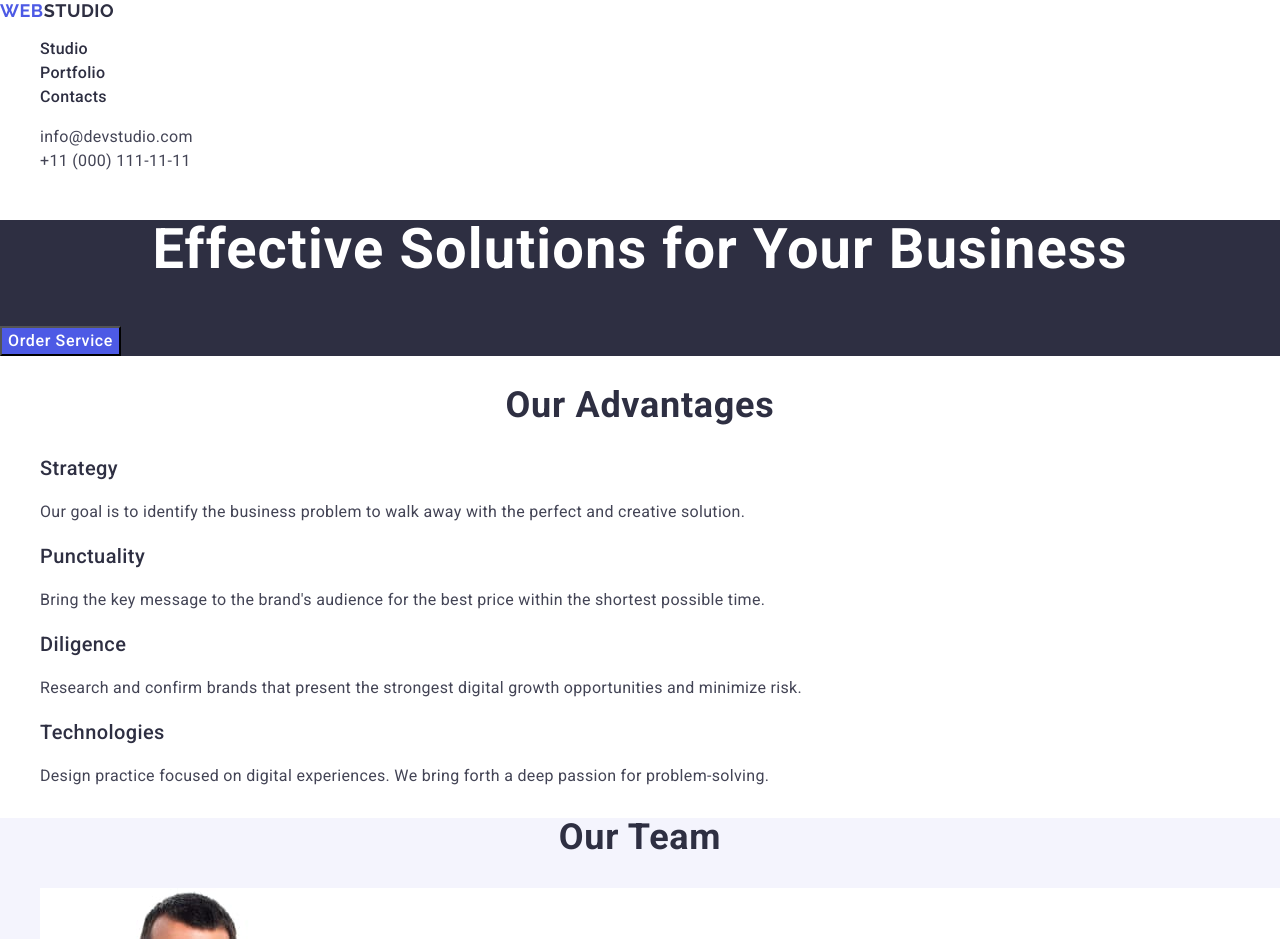
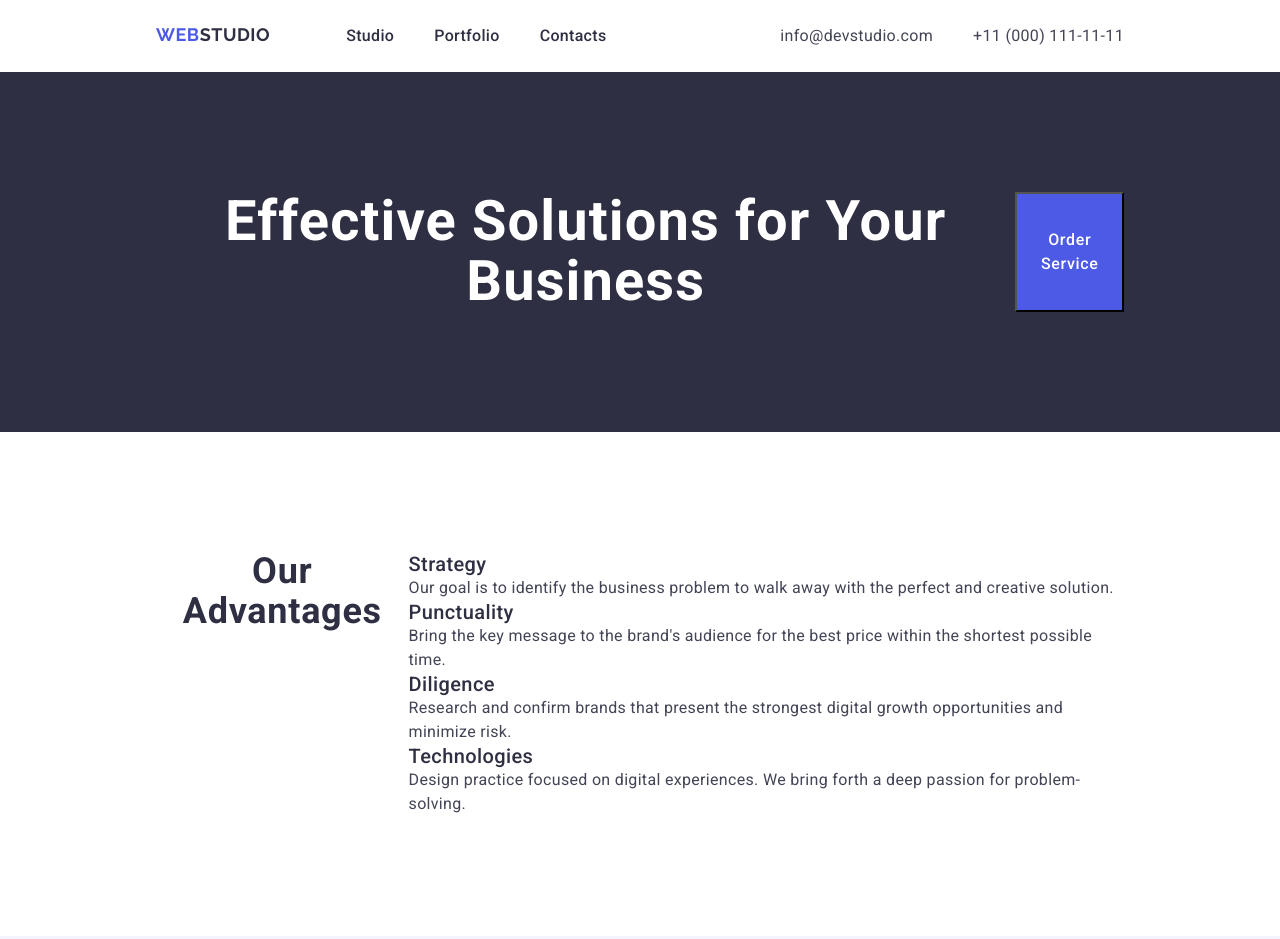
Before and after one commit to SergeyVovchenko/goit-markup-hw-03, a plain HTML site: page index.html in a window 1280 px wide. Shown: the top 939 px of the page. Drawn offline with nearby package versions, Linux system fonts and the light colour scheme.

Commit message:
Header css style

```diff
--- a/css/styles.css
+++ b/css/styles.css
@@ -2,6 +2,16 @@ body {
     font-family: 'Roboto', sans-serif;
     color: #434455;
     background-color: #FFFFFF;
+}
+
+h1,
+h2,
+h3,
+h4,
+h5,
+h6,
+p {
+    margin: 0;
 }
 
 a {
@@ -10,9 +20,27 @@ a {
 
 ul {
     list-style: none;
+    margin: 0;
+    padding-left: 0;
 }
 
+img {
+    display: block;
+}
+
+.container {
+    padding: 120px 156px;
+    display: flex;
+}
+
+
 /* Header */
+
+.container-header {
+    display: flex;
+    padding: 24px 156px;
+    justify-content: space-between;
+}
 
 .logo {
     color: #4D5AE5;
@@ -22,6 +50,7 @@ ul {
     line-height: 1.17;
     letter-spacing: 0.54px;
     text-transform: uppercase;
+    margin-right: 76px;
 }
 
 .logo-studio {
@@ -56,6 +85,21 @@ ul {
 .address-link:hover,
 .address-link:focus {
     color: #404BBF;
+}
+
+.navigation {
+    display: flex;
+}
+
+.navigation-link {
+    display: flex;
+    gap: 40px;
+}
+
+.address-items {
+    display: flex;
+    gap: 40px;
+
 }
 
 
--- a/index.html
+++ b/index.html
@@ -4,8 +4,9 @@
 <head>
     <meta charset="UTF-8">
     <meta name="viewport" content="width=device-width, initial-scale=1.0">
-    <title>Homework-2</title>
+    <title>Homework-3</title>
     <link rel="stylesheet" href="node_modules/modern-normalize/modern-normalize.css">
+    <link rel="stylesheet" href="cdnjs.cloudflare.com/ajax/libs/modern-normalize/2.0.0/modern-normalize.min.css">
     <link rel="stylesheet" href="./css/styles.css">
     <link rel="preconnect" href="https://fonts.googleapis.com">
     <link rel="preconnect" href="https://fonts.gstatic.com" crossorigin>
@@ -16,6 +17,7 @@
 <body>
     <!-- Header -->
     <header>
+        <div class="container-header">
             <nav class="navigation">
                 <a href="./index.html" class="logo">Web<span class="logo-studio">Studio</span></a>
                 <ul class="navigation-link">
@@ -25,23 +27,28 @@
                 </ul>
             </nav>
             <address class="address">
-            <ul>
+                <ul class="address-items">
                     <li><a href="mailto:info@devstudio.com" class="address-link">info@devstudio.com</a>
                     </li>
                     <li><a href="tel:+110001111111" class="address-link">+11 (000) 111-11-11</a></li>
                 </ul>
             </address>
+        </div>
     </header>
 
     <main>
         <!-- Hero image -->
         <section class="image-section">
+            <div class="container">
                 <h1 class="title-image">Effective Solutions for Your Business</h1>
                 <button type="button" class="button-order">Order Service</button>
+            </div>
         </section>
+
 
         <!-- Our advantages -->
         <section>
+            <div class="container">
                 <h2 class="title-h2-none">Our advantages</h2>
                 <ul class="advantages">
                     <li>
@@ -52,7 +59,8 @@
                     </li>
                     <li>
                         <h3 class="advantages-title">Punctuality</h3>
-                    <p class="advantages-text">Bring the key message to the brand's audience for the best price within
+                        <p class="advantages-text">Bring the key message to the brand's audience for the best price
+                            within
                             the shortest possible time.
                         </p>
                     </li>
@@ -70,10 +78,13 @@
                         </p>
                     </li>
                 </ul>
+            </div>
         </section>
+
 
         <!-- Our Team -->
         <section class="team-section">
+            <div class="container">
                 <h2 class="title-our-team">Our Team</h2>
                 <ul class="our-teem">
                     <li class="our-teem-box">
@@ -100,10 +111,13 @@
                         <p class="team-section-text">UI Designer</p>
                     </li>
                 </ul>
+            </div>
         </section>
+
 
         <!-- Our Portfolio -->
         <section>
+            <div class="container">
                 <h2 class="title-portfolio">Our Portfolio</h2>
                 <ul class="our-portfolio">
                     <li>
@@ -112,7 +126,8 @@
                         <p class="portfolio-text">App</p>
                     </li>
                     <li>
-                    <img src="./images/cashless-payment.jpg" alt="Portfolio Cashless Payment" width="360" height="300">
+                        <img src="./images/cashless-payment.jpg" alt="Portfolio Cashless Payment" width="360"
+                            height="300">
                         <h3 class="portfolio-name">Cashless Payment</h3>
                         <p class="portfolio-text">Marketing</p>
                     </li>
@@ -138,14 +153,17 @@
                         <p class="portfolio-text">Marketing</p>
                     </li>
                 </ul>
+            </div>
         </section>
     </main>
 
     <!-- Footer -->
     <footer class="footer-section">
+        <div class="container">
             <a href="./index.html" class="logo-footer">Web<span class="logo-footer-studio">Studio</span></a>
             <p class="footer-text">Increase the flow of customers and sales for your business with digital marketing &
                 growth solutions.</p>
+        </div>
     </footer>
 </body>
 
```
Lines whose indentation alone changed are shown as unchanged.
